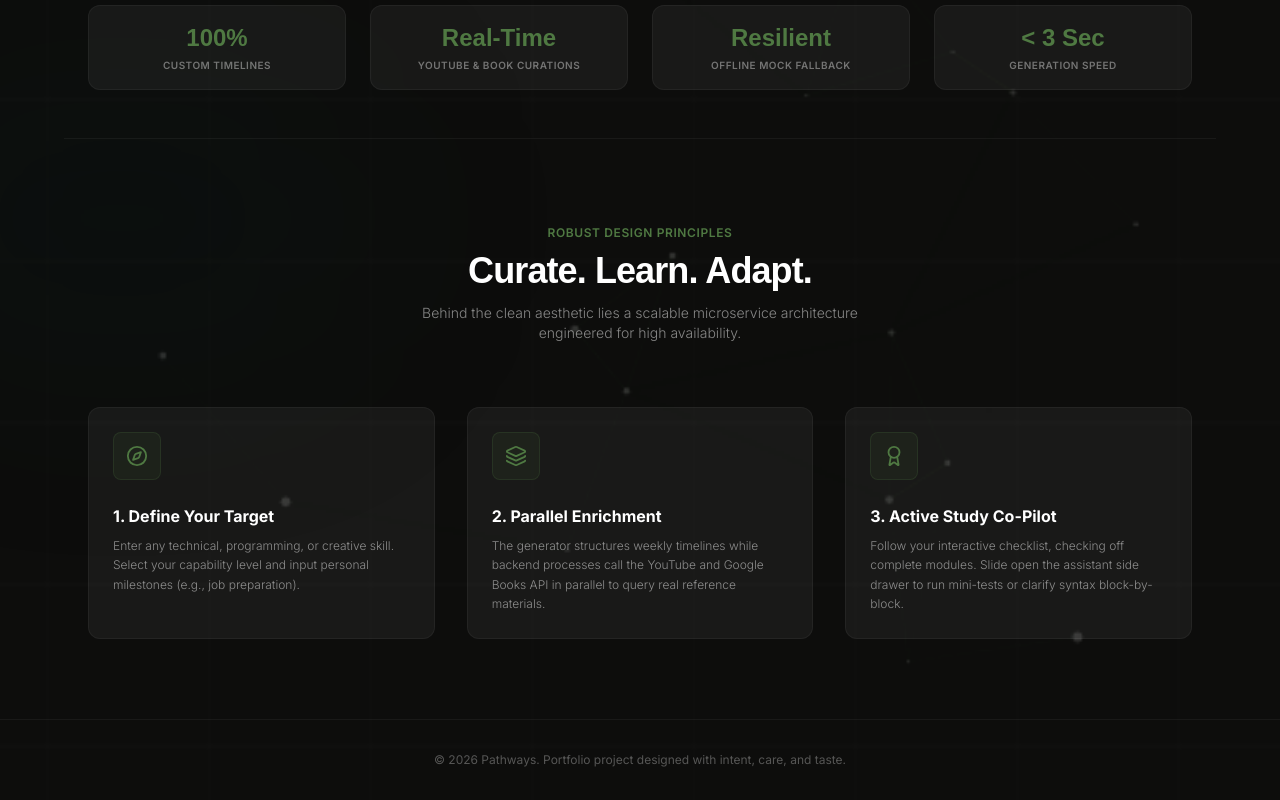
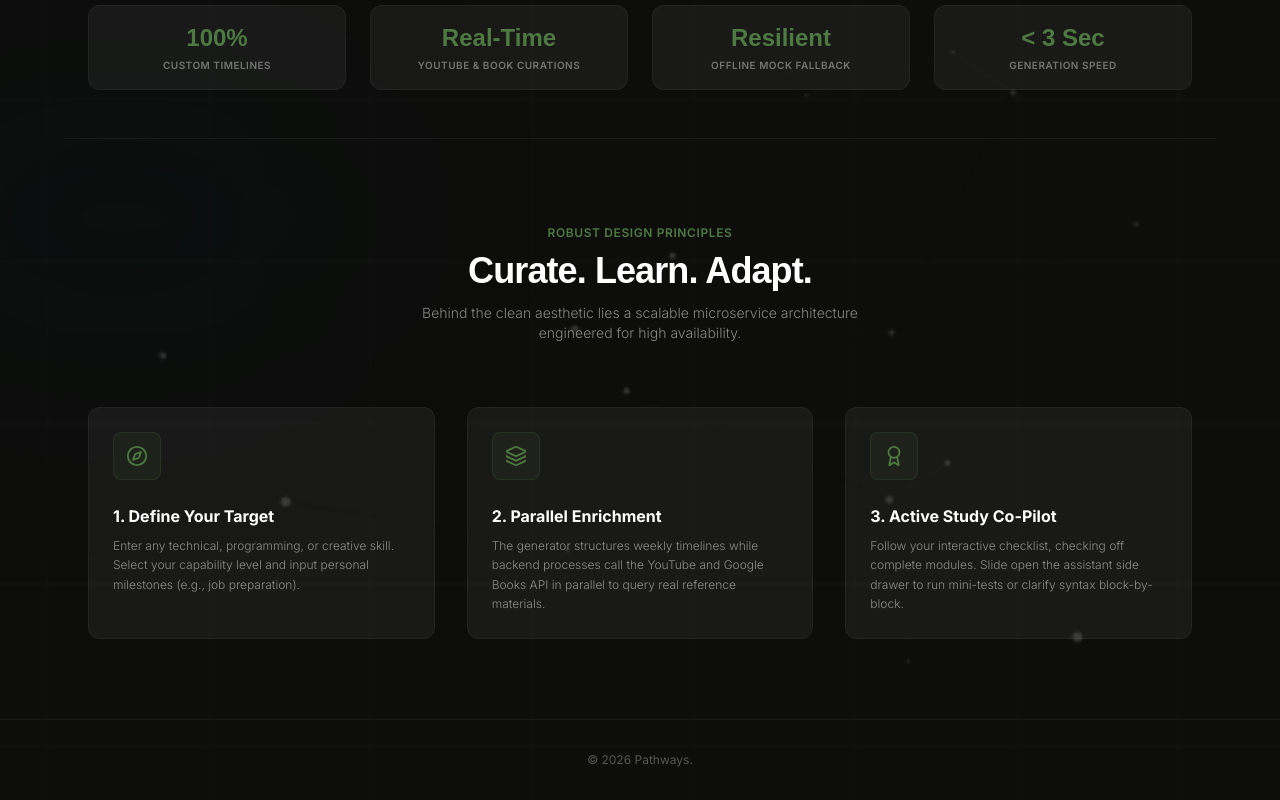
Before and after one commit to subxm/Pathways, a React (Vite) app in the folder frontend/: page / in a window 1280 px wide. Shown: the part 1356-2156 px from the top of the page. Built offline with nearby package versions, Linux system fonts and the light colour scheme; no server answers; a web font is replaced by a local one.

Commit message:
Shorten footer copyright message on landing page

```diff
--- a/frontend/src/pages/LandingPage.jsx
+++ b/frontend/src/pages/LandingPage.jsx
@@ -491,7 +491,7 @@ export default function LandingPage() {
 
       {/* Footer */}
       <footer className="relative z-10 py-8 border-t border-white/5 text-center text-xs text-white/30">
-        &copy; {new Date().getFullYear()} Pathways. Portfolio project designed with intent, care, and taste.
+        &copy; {new Date().getFullYear()} Pathways.
       </footer>
     </div>
   );
```
